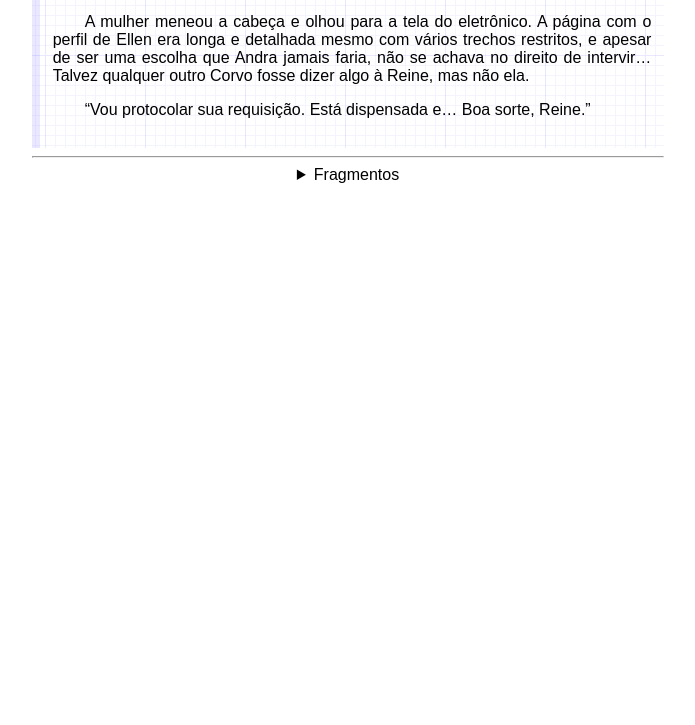
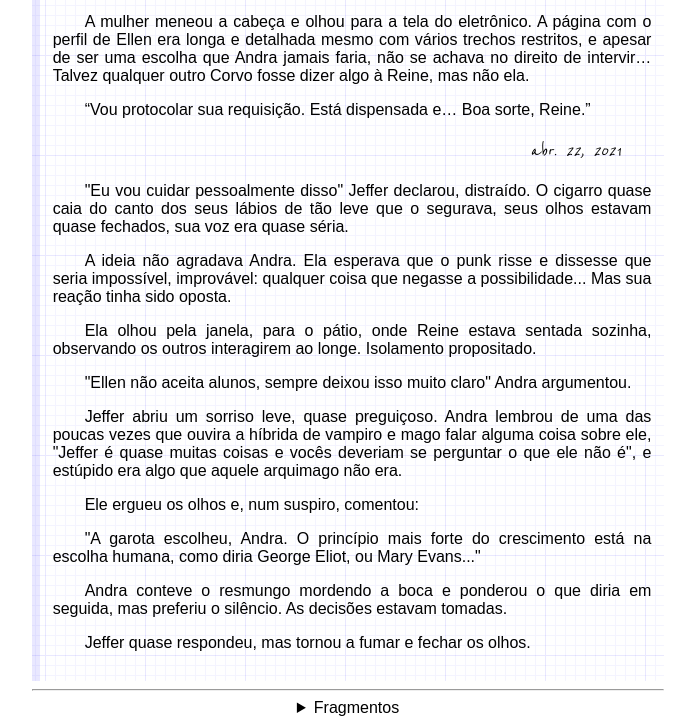
Before and after one commit to anotherleo/fiction-fragmentos, a plain HTML site: page f-0001.html in a window 1280 px wide. Shown: the part 548-1273 px from the top of the page, without its empty margins (292-987 px from the left). Before the commit the page ends 800 px from the top, so only its background shows below. Drawn offline with Linux system fonts and the light colour scheme; a web font is replaced by a local one.

Commit message:
js tinkering.

```diff
--- a/f-0001.html
+++ b/f-0001.html
@@ -31,6 +31,21 @@
             <p>Sozinhas naquela sala, <a href="a-0009-andra.html">Andra</a> sabia que não haveria outra pessoa para desfazer a ideia teimosa de Reine. Era tão determinada quanto gentil, na mesma escala da ausência de memórias do seu passado traumático.</p>
             <p>A mulher meneou a cabeça e olhou para a tela do eletrônico. A página com o perfil de Ellen era longa e detalhada mesmo com vários trechos restritos, e apesar de ser uma escolha que Andra jamais faria, não se achava no direito de intervir… Talvez qualquer outro Corvo fosse dizer algo à Reine, mas não ela.</p>
             <p>“Vou protocolar sua requisição. Está dispensada e… Boa sorte, Reine.”</p>
+
+            <section class="date">
+                <p>abr. 22, 2021</p>
+            </section>
+            <p>"Eu vou cuidar pessoalmente disso" Jeffer declarou, distraído. O cigarro quase caia do canto dos seus lábios de tão leve que o segurava, seus olhos estavam quase fechados, sua voz era quase séria.</p>
+            <p>A ideia não agradava Andra. Ela esperava que o punk risse e dissesse que seria impossível, improvável: qualquer coisa que negasse a possibilidade... Mas sua reação tinha sido oposta.</p>
+            <p>Ela olhou pela janela, para o pátio, onde Reine estava sentada sozinha, observando os outros interagirem ao longe. Isolamento propositado.</p>
+            <p>"Ellen não aceita alunos, sempre deixou isso muito claro" Andra argumentou.</p>
+            <p>Jeffer abriu um sorriso leve, quase preguiçoso. Andra lembrou de uma das poucas vezes que ouvira a híbrida de vampiro e mago falar alguma coisa sobre ele, "Jeffer é quase muitas coisas e vocês deveriam se perguntar o que ele não é", e estúpido era algo que aquele arquimago não era.</p>
+            <p>Ele ergueu os olhos e, num suspiro, comentou:</p>
+            <p>"A garota escolheu, Andra. O princípio mais forte do crescimento está na escolha humana, como diria George Eliot, ou Mary Evans..."</p>
+            <p>Andra conteve o resmungo mordendo a boca e ponderou o que diria em seguida, mas preferiu o silêncio. As decisões estavam tomadas.</p>
+            <p>Jeffer quase respondeu, mas tornou a fumar e fechar os olhos.</p>
+        </article>
+
         </article>
         <footer>
             <hr>
```
Also changed, not shown: f-0002.html (+1 -1 lines), f-0003.html (+1 -1 lines), script.js (+17 -2 lines).
